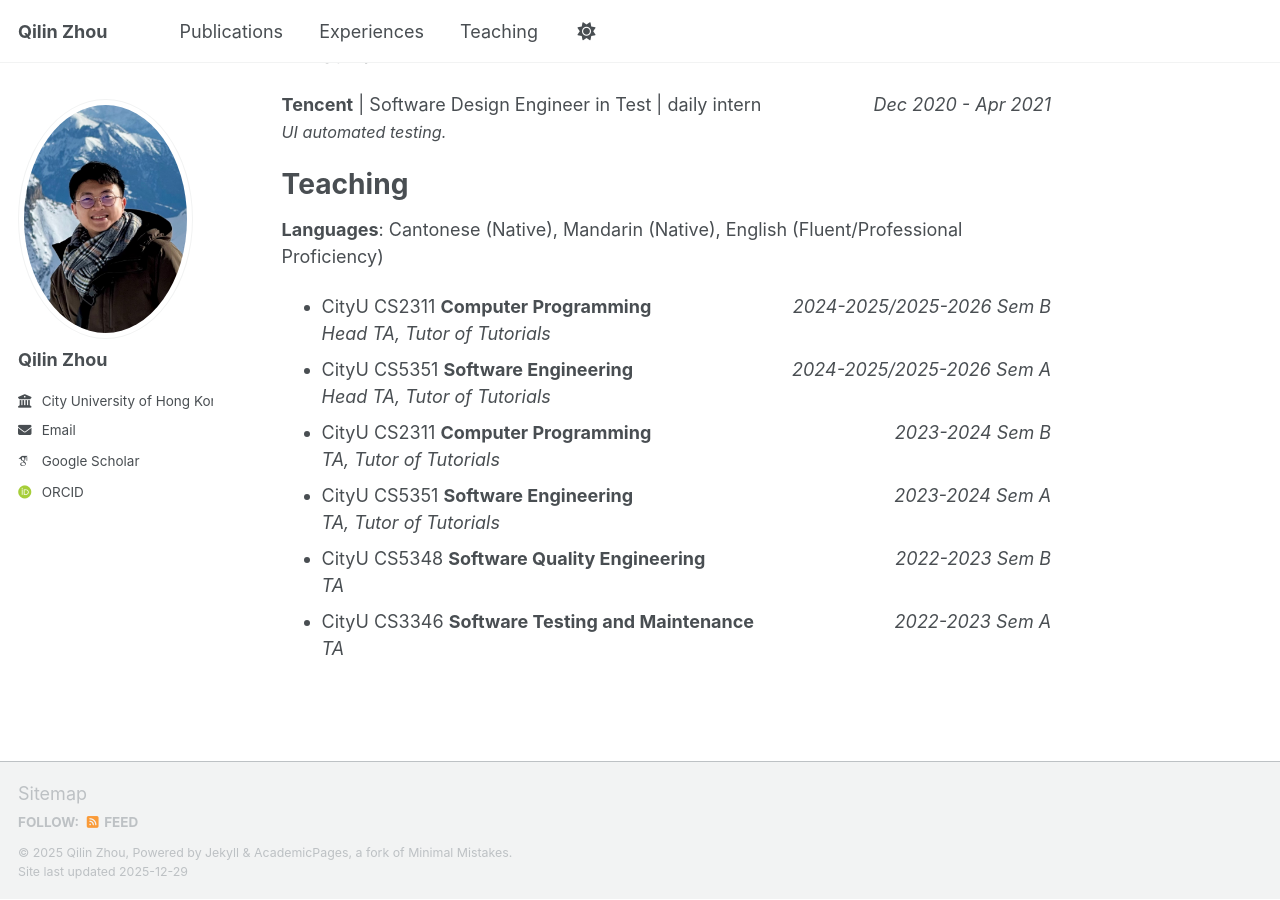
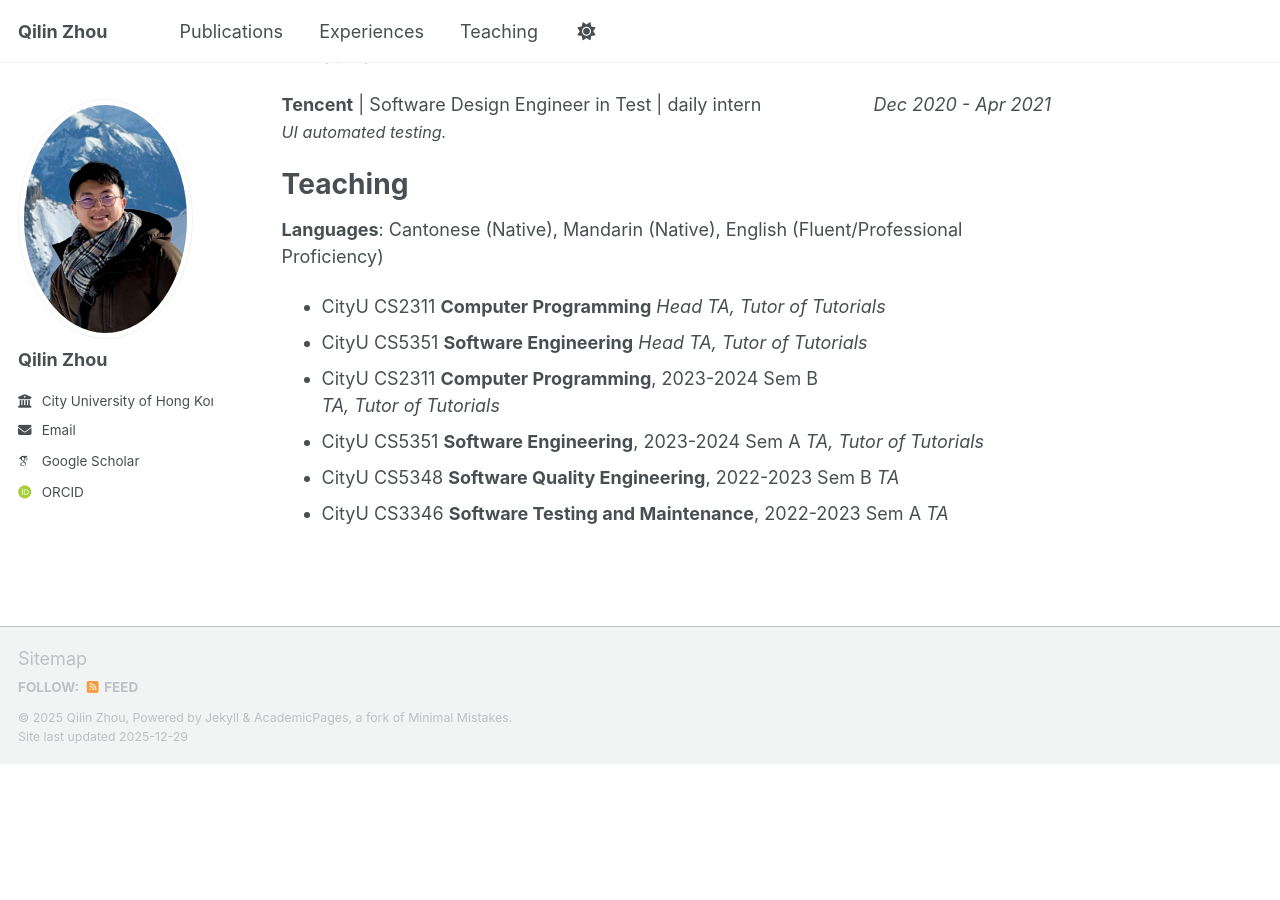
Before and after one commit to qilin-zhou/qilin-zhou.github.io, a Jekyll site: the page built from _pages/about.md, in a window 1280 px wide and 900 px high, scrolled down 1794 px. Built offline with Jekyll 4.4.1, drawn with Linux system fonts in a browser that asks for light colours; some web fonts are replaced; a script bundle is joined from its source files by our own code; library files that are not in the unit come from our copies; after the commit the page ends 2559 px from its top, so only the background shows below that.

Commit message:
Update about.md

```diff
--- a/_pages/about.md
+++ b/_pages/about.md
@@ -63,15 +63,16 @@ Experiences
 Teaching
 ======
 **Languages**: Cantonese (Native), Mandarin (Native), English (Fluent/Professional Proficiency)
-- CityU CS2311 **Computer Programming** <span style="float: right; font-style: italic;"> 2024-2025/2025-2026 Sem B  </span>
+- CityU CS2311 **Computer Programming**
+ <!--  <span style="float: right; font-style: italic;"> 2024-2025/2025-2026 Sem B  </span>  -->
   <i>Head TA, Tutor of Tutorials</i>
-- CityU CS5351 **Software Engineering** <span style="float: right; font-style: italic;">2024-2025/2025-2026 Sem A  </span>
+- CityU CS5351 **Software Engineering**
   <i>Head TA, Tutor of Tutorials</i>
-- CityU CS2311 **Computer Programming**<span style="float: right; font-style: italic;"> 2023-2024 Sem B  </span>
+- CityU CS2311 **Computer Programming**, 2023-2024 Sem B
   <i>TA, Tutor of Tutorials</i>
-- CityU CS5351 **Software Engineering**<span style="float: right; font-style: italic;"> 2023-2024 Sem A  </span>
+- CityU CS5351 **Software Engineering**, 2023-2024 Sem A
   <i>TA, Tutor of Tutorials</i>
-- CityU CS5348 **Software Quality Engineering** <span style="float: right; font-style: italic;">2022-2023 Sem B  </span>
+- CityU CS5348 **Software Quality Engineering**, 2022-2023 Sem B
   <i>TA</i>
-- CityU CS3346 **Software Testing and Maintenance** <span style="float: right; font-style: italic;">2022-2023 Sem A  </span>
+- CityU CS3346 **Software Testing and Maintenance**, 2022-2023 Sem A
   <i>TA</i>
```
